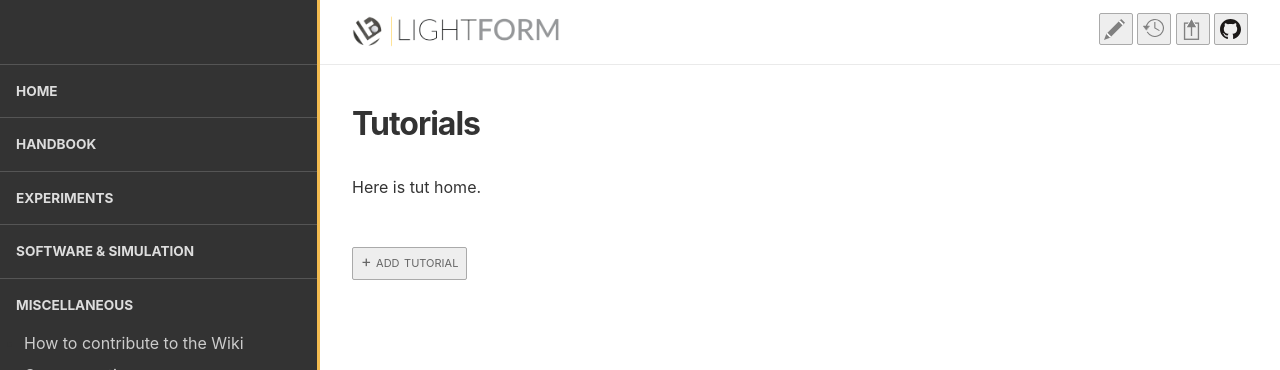
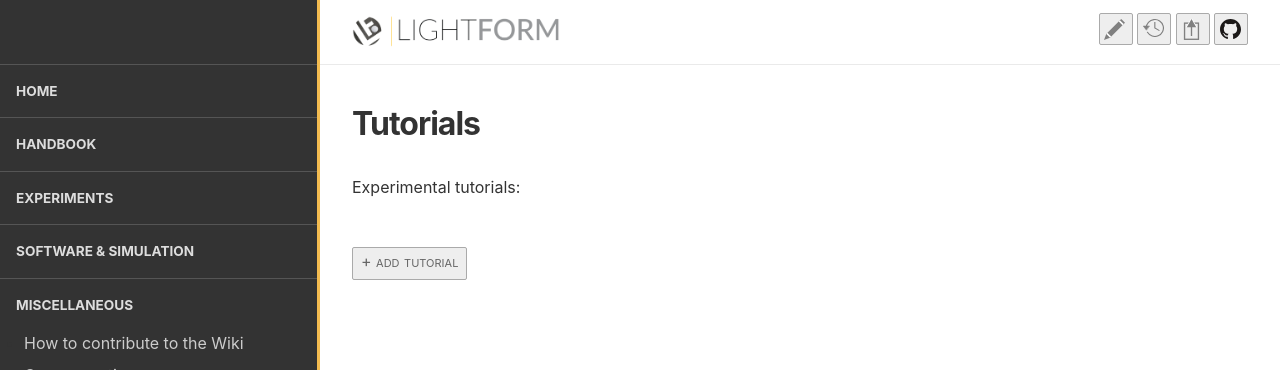
Before and after one commit to LightForm-group/wiki, a Jekyll site: the page built from collections/_tutorials/index.md, in a window 1280 px wide. Shown: the top 370 px of the page. Built offline with Jekyll 4.4.1, drawn with Linux system fonts in a browser that asks for light colours; nearby versions of some CDN libraries.

Commit message:
Update index.md

```diff
--- a/collections/_tutorials/index.md
+++ b/collections/_tutorials/index.md
@@ -6,4 +6,4 @@ show_meta: false
 published: true
 ---
 
-Here is tut home.
+Experimental tutorials:
```
